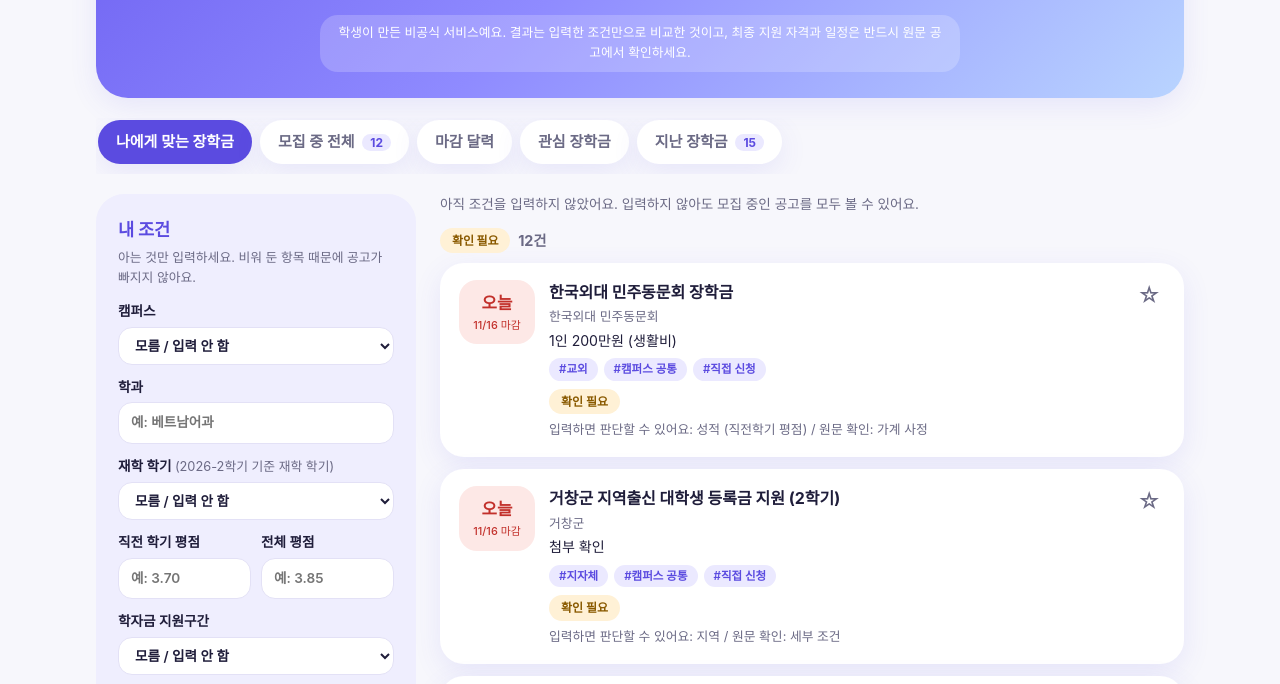
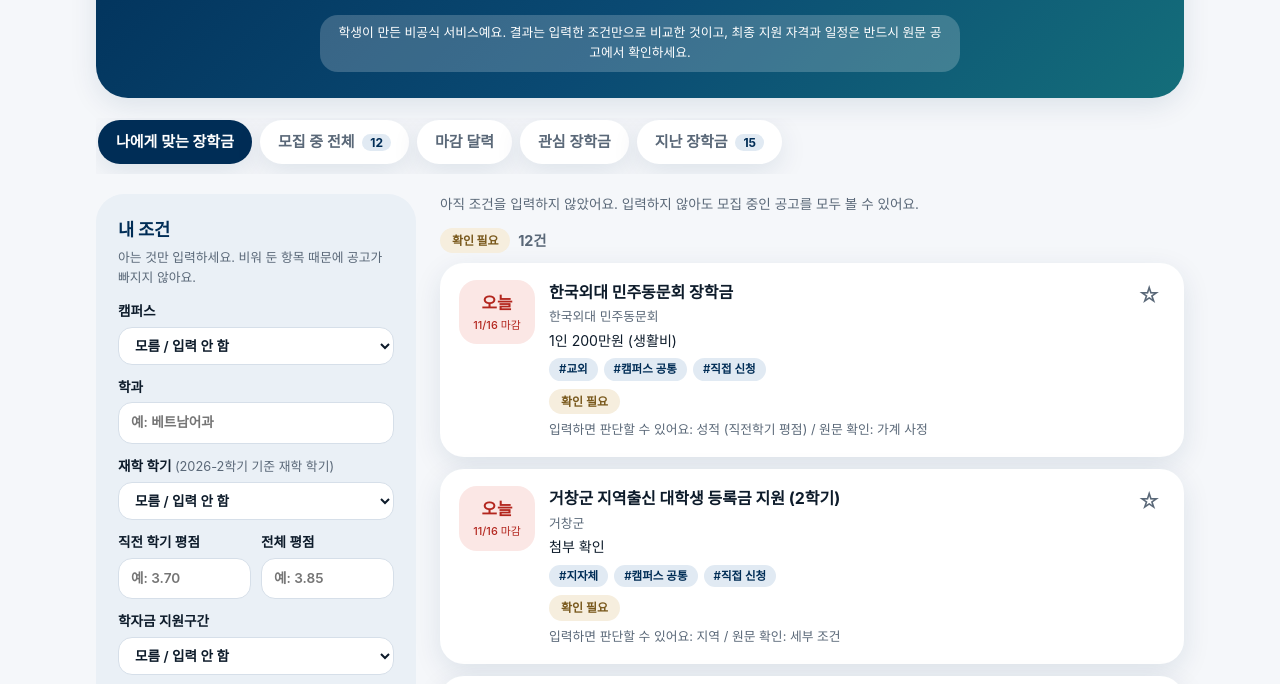
Before and after one commit to Soeun1223/hufs-scholarship-finder, a plain HTML site: page index.html in a window 1280 px wide. Shown: the part 237-921 px from the top of the page. Drawn offline with Linux system fonts and the light colour scheme.

Commit message:
색을 한국외대 공식 컬러시스템(HUFS NAVY 중심)으로 변경
강조색을 HUFS NAVY(#002D56, PANTONE 7463C)로, 머리말 그라데이션을
남색에서 HUFS GREEN(#146E7A)으로, 포인트를 HUFS GOLD로 맞췄다.

Co-Authored-By: Claude Fable 5.2 <noreply@anthropic.com>

```diff
--- a/styles.css
+++ b/styles.css
@@ -1,23 +1,24 @@
-/* 화면 구성: 보라 그라데이션 머리말 + 알약 모양 탭 + (왼쪽 조건 패널 / 오른쪽 결과 카드).
-   좁은 화면에서는 한 줄로 쌓인다. 모서리는 크게 둥글리고 그림자는 옅은 보라로 통일한다. */
+/* 화면 구성: 남색 그라데이션 머리말 + 알약 모양 탭 + (왼쪽 조건 패널 / 오른쪽 결과 카드).
+   좁은 화면에서는 한 줄로 쌓인다. 모서리는 크게 둥글리고 색은 한국외대 공식 색상(남색 중심)을 쓴다. */
 :root {
-  --bg: #f7f7fc; --surface: #ffffff; --soft: #efeefe; --line: #e3e1f6;
-  --fg: #1f1d3a; --muted: #6b6a85;
-  --accent: #5b4be0; --accent-soft: #ebe9ff; --on-accent: #ffffff;
-  --ok: #17794a; --ok-soft: #e1f5e9; --warn: #8a5a00; --warn-soft: #fff1d6; --hot: #c2302b; --hot-soft: #fde8e6;
-  --hero: linear-gradient(135deg, #6a5cf0 0%, #8f8bff 48%, #b9d4ff 100%);
-  --shadow: 0 8px 28px rgba(91, 75, 224, 0.1);
+  /* 한국외대 UI 컬러시스템: HUFS NAVY #002D56 (PANTONE 7463C), HUFS GREEN #146E7A (PANTONE 315C), HUFS GOLD #8D7150 (PANTONE 874C) */
+  --bg: #f5f7fa; --surface: #ffffff; --soft: #eaf0f6; --line: #d6dfe9;
+  --fg: #0d1b2a; --muted: #5a6878;
+  --accent: #002d56; --accent-soft: #e1eaf3; --on-accent: #ffffff; --gold: #8d7150;
+  --ok: #146e7a; --ok-soft: #dff1f3; --warn: #7a5a1e; --warn-soft: #f6eede; --hot: #b3261e; --hot-soft: #fbe7e5;
+  --hero: linear-gradient(135deg, #002d56 0%, #0a4a73 55%, #146e7a 100%);
+  --shadow: 0 8px 28px rgba(0, 45, 86, 0.1);
   --font: -apple-system, "Apple SD Gothic Neo", "Pretendard", "Malgun Gothic", "Noto Sans KR", sans-serif;
   --num: ui-rounded, "SF Pro Rounded", -apple-system, "Apple SD Gothic Neo", sans-serif;
 }
 @media (prefers-color-scheme: dark) {
   :root {
-    --bg: #13121f; --surface: #1c1b2e; --soft: #232140; --line: #34315a;
-    --fg: #ecebfa; --muted: #a5a3c4;
-    --accent: #a9a0ff; --accent-soft: #2b2853; --on-accent: #17152b;
-    --ok: #6fd69a; --ok-soft: #173326; --warn: #ecbb62; --warn-soft: #382c14; --hot: #ff9089; --hot-soft: #3d1f1d;
-    --hero: linear-gradient(135deg, #3d33a8 0%, #5450c4 48%, #4a6aa8 100%);
-    --shadow: 0 8px 28px rgba(0, 0, 0, 0.35);
+    --bg: #0b1420; --surface: #13202f; --soft: #182a3d; --line: #29405a;
+    --fg: #e8eef5; --muted: #9db0c4;
+    --accent: #9cc3ea; --accent-soft: #1c3550; --on-accent: #0b1420; --gold: #c9ab84;
+    --ok: #6fc7d1; --ok-soft: #123239; --warn: #dcbc85; --warn-soft: #33290f; --hot: #ff9089; --hot-soft: #3d1f1d;
+    --hero: linear-gradient(135deg, #001f3d 0%, #07385a 55%, #0f5560 100%);
+    --shadow: 0 8px 28px rgba(0, 0, 0, 0.4);
     color-scheme: dark;
   }
 }
@@ -38,7 +39,7 @@ h3 { font-size: 0.95rem; margin: 22px 0 8px; color: var(--accent); }
 .brand { font-weight: 700; letter-spacing: 0.01em; }
 .snap { font-size: 0.75rem; background: rgba(255, 255, 255, 0.22); border-radius: 999px; padding: 4px 12px; }
 .hero h1 { font-size: clamp(1.8rem, 5vw, 2.4rem); margin: 18px 0 6px; letter-spacing: -0.02em; }
-.hero h1::before { content: ""; display: block; width: 22px; height: 22px; margin: 0 auto 10px; border-radius: 8px; background: rgba(255, 255, 255, 0.9); transform: rotate(45deg); }
+.hero h1::before { content: ""; display: block; width: 22px; height: 22px; margin: 0 auto 10px; border-radius: 8px; background: #c9ab84; transform: rotate(45deg); }
 .lead { margin: 0 0 18px; font-size: 1rem; opacity: 0.95; }
 .disclaimer { display: inline-block; max-width: 640px; margin: 0; font-size: 0.8rem; background: rgba(255, 255, 255, 0.2); border-radius: 18px; padding: 8px 16px; }
 
@@ -94,7 +95,7 @@ button.primary { background: var(--accent); border-color: var(--accent); color:
 .st.no { background: var(--hot-soft); color: var(--hot); }
 .st.closed { background: var(--bg); color: var(--muted); }
 .star { border: 0; background: none; font-size: 1.4rem; line-height: 1; padding: 4px; color: var(--muted); }
-.star[aria-pressed="true"] { color: #e0a100; }
+.star[aria-pressed="true"] { color: var(--gold); }
 .progress { font-size: 0.8rem; color: var(--muted); margin: 6px 0 0; }
 
 /* 필터 */
@@ -105,7 +106,7 @@ button.primary { background: var(--accent); border-color: var(--accent); color:
 
 /* 상세 창 */
 dialog { width: min(700px, calc(100vw - 24px)); max-height: calc(100vh - 32px); border: 0; border-radius: 32px; background: var(--surface); color: var(--fg); padding: 26px; box-shadow: var(--shadow); }
-dialog::backdrop { background: rgba(31, 29, 58, 0.5); }
+dialog::backdrop { background: rgba(0, 20, 40, 0.55); }
 .d-head { display: flex; justify-content: space-between; gap: 12px; align-items: start; }
 .d-head h2 { font-size: 1.25rem; }
 table { width: 100%; border-collapse: separate; border-spacing: 0; font-size: 0.85rem; background: var(--soft); border-radius: 18px; overflow: hidden; }
@@ -130,7 +131,7 @@ ul.todo button { margin-left: auto; padding: 0 8px; border: 0; background: none;
 .cal-head h2 { margin: 0; min-width: 130px; text-align: center; color: var(--accent); }
 .cal { display: grid; grid-template-columns: repeat(7, minmax(0, 1fr)); gap: 6px; }
 .cal .dow { text-align: center; font-size: 0.78rem; font-weight: 600; color: var(--muted); padding: 4px 0; }
-.cal .day { min-height: 88px; background: var(--surface); border: 1px solid transparent; border-radius: 16px; padding: 6px 8px; overflow: hidden; box-shadow: 0 2px 10px rgba(91, 75, 224, 0.05); }
+.cal .day { min-height: 88px; background: var(--surface); border: 1px solid transparent; border-radius: 16px; padding: 6px 8px; overflow: hidden; box-shadow: 0 2px 10px rgba(0, 45, 86, 0.05); }
 .cal .day .n { font-family: var(--num); font-size: 0.8rem; font-weight: 600; color: var(--muted); }
 .cal .day.today { border-color: var(--accent); }
 .cal .day.today .n { color: var(--accent); font-weight: 800; }
```
Also changed, not shown: 1 other file.
